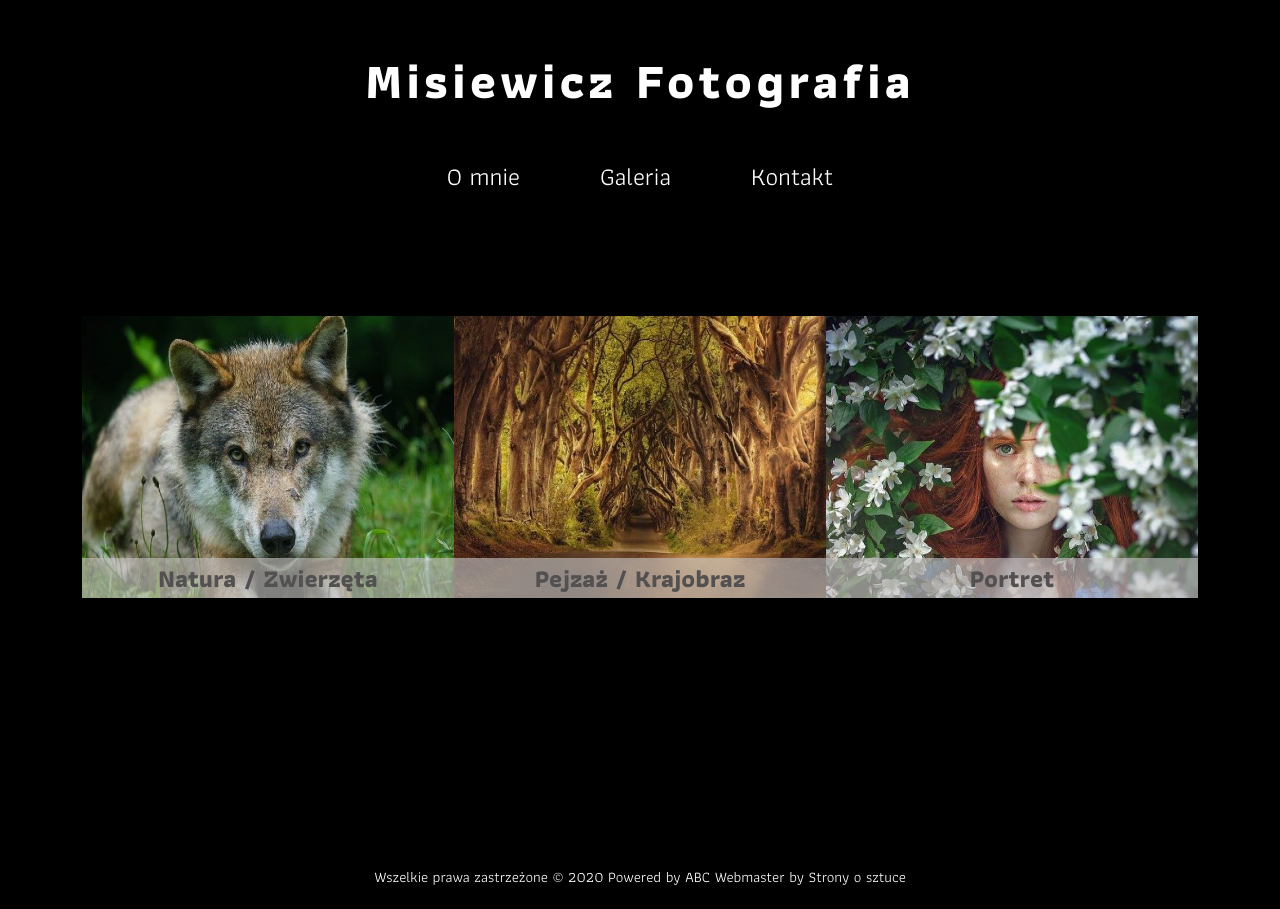
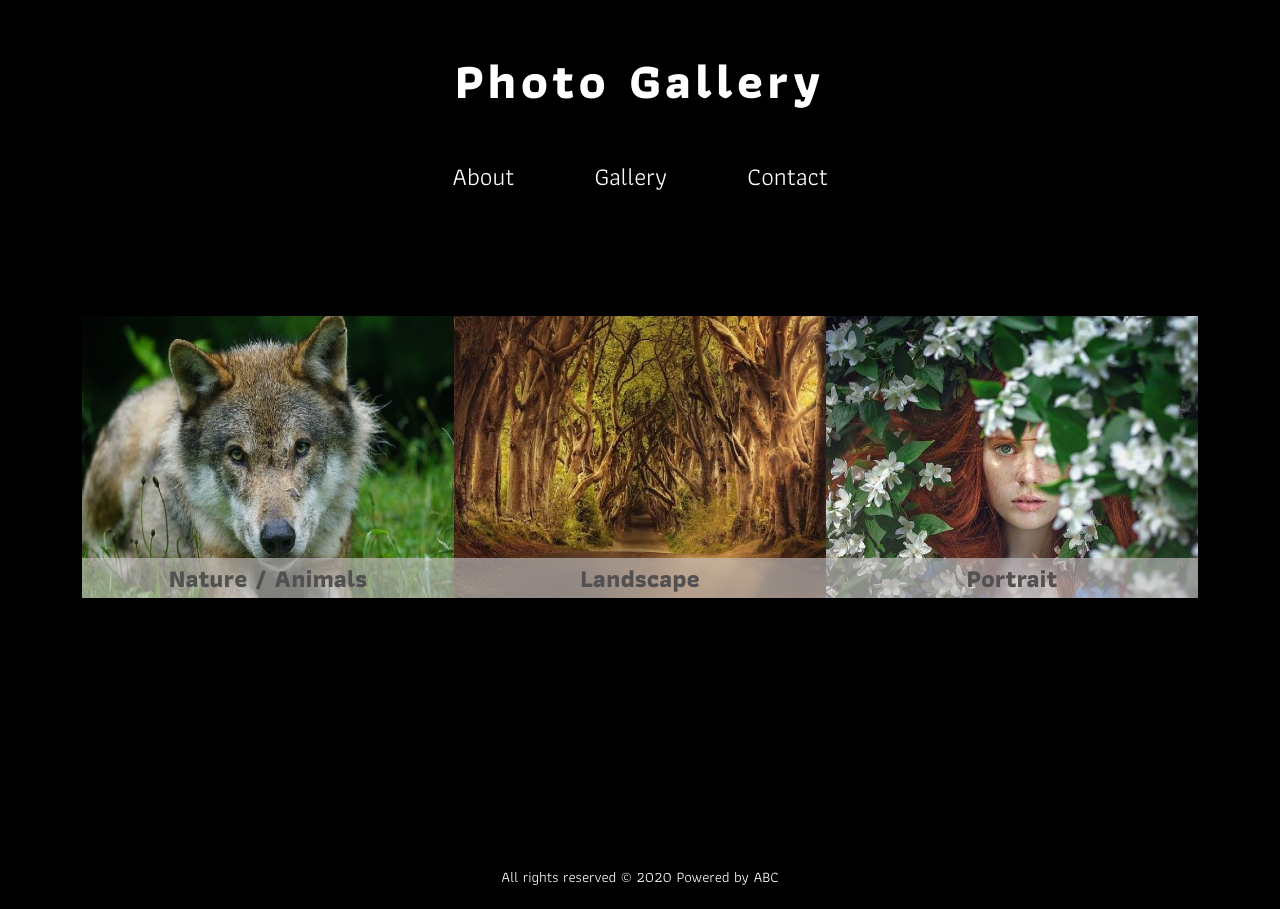
Before and after one commit to annachr/photo-gallery-landing-page, a plain HTML site: page index.html in a window 1280 px wide. Drawn offline with Linux system fonts and the light colour scheme.

Commit message:
Translated into English; cleaning up the css file

```diff
--- a/index.html
+++ b/index.html
@@ -3,17 +3,18 @@
 <head>
   <meta charset="utf-8">
   <meta name="viewport" content="width=device-width, initial-scale=1">
-  <title>Misiewicz Fotografia</title>
+  <title>Photo Gallery</title>
   <link rel="stylesheet" href="./photo.css">
   <link href="https://fonts.googleapis.com/css?family=Athiti:300,400,700&display=swap&subset=latin-ext" rel="stylesheet">
 </head>
 <body>
+
   <header>
-    <h1>Misiewicz Fotografia</h1>
+    <h1>Photo Gallery</h1>
     <nav class="top menu">
-        <p>O mnie</p>
-        <p>Galeria</p>
-        <p>Kontakt</p>
+        <p>About</p>
+        <p>Gallery</p>
+        <p>Contact</p>
     </nav>
   </header>
 
@@ -21,25 +22,23 @@
     <section class="features-wrapper">
       <div class="features">
         <img src="./wolf-copy.jpg" alt="wolf">
-        <p>Natura / Zwierzęta</p>
+        <p>Nature / Animals</p>
       </div>
       <div class="features">
         <img src="./trees-copy.jpg" alt="trees">
-        <p>Pejzaż / Krajobraz</p>
+        <p>Landscape</p>
       </div>
       <div class="features">
         <img src="./girl-copy.jpg" alt="girl">
-        <p>Portret</p>
+        <p>Portrait</p>
       </div>
     </section>
-
-
   </main>
 
   <footer>
-    <span>Wszelkie prawa zastrzeżone © 2020</span>
+    <span>All rights reserved © 2020</span>
     <span>Powered by ABC</span>
-    <span>Webmaster by Strony o sztuce</span>
   </footer>
+
 </body>
 </html>
--- a/photo.css
+++ b/photo.css
@@ -3,16 +3,21 @@
   padding: 0;
   box-sizing: border-box;
   font-family: 'Athiti', sans-serif;
-  color: white;
+  color: #ffffff;
 }
 
 body {
-  background-color: black;
+  background-color: #000000;
+}
+
+main {
+  margin: 20px auto;
+  padding: 0 20px;
 }
 
 h1 {
+  letter-spacing: 4px;
   padding: 15px;
-  letter-spacing: 4px;
   text-align: center;
 }
 
@@ -20,14 +25,7 @@ nav {
   text-align: center;
 }
 
-main {
-  max-width: 100%;
-  margin: 20px auto;
-  padding: 0 20px;
-}
-
 img {
-  max-width: 100%;
   height: auto;
   width: 100%;
 }
@@ -35,23 +33,22 @@ img {
 footer {
   font-size: 10px;
   padding: 0 20px 20px;
+  color: #525050;
   text-align: center;
-  color: #525050;
 }
 
 .features-wrapper {
+  margin: 0 auto;
   max-width: 90%;
-  margin: 0 auto;
 }
 
 .features p {
-  max-width: 100%;
-  color: #525050;
+  position: relative;
+  top: -32px;
   font-weight: bold;
   text-align: center;
   background-color: #c5c2c2a1;
-  position: relative;
-  top: -32px;
+  color: #525050;
 }
 
 
@@ -65,6 +62,15 @@ footer {
   .features p {
     font-size: 25px;
     top: -47px;
+  }
+  p:hover {
+    color: #b70000;
+    transition: ease 0.5s;
+    cursor: pointer;
+  }
+  img:hover {
+    opacity: 70%;
+    cursor: pointer;
   }
 }
 
@@ -97,13 +103,4 @@ footer {
   .features-wrapper {
     display: flex;
   }
-  p:hover {
-    color: #b70000;
-    transition: ease 0.5s;
-    cursor: pointer;
-  }
-  img:hover {
-    opacity: 70%;
-    cursor: pointer;
-  }
 }
```
